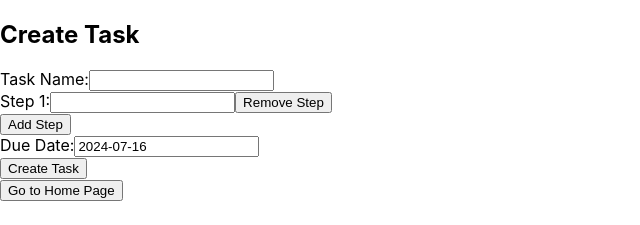
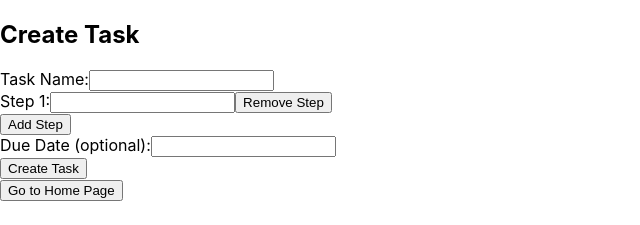
Before and after one commit to DanielWerner07/Task-Management-App, a React (Create React App) app: page /create-task in a window 1280 px wide. Shown: the top 225 px of the page, without its empty margins (0-640 px from the left). Built offline with nearby package versions, Linux system fonts and the light colour scheme.

Commit message:
Update CreateTask.js

```diff
--- a/src/CreateTask.js
+++ b/src/CreateTask.js
@@ -7,7 +7,7 @@ import 'react-datepicker/dist/react-datepicker.css';
 const CreateTask = () => {
   const [taskName, setTaskName] = useState('');
   const [steps, setSteps] = useState(['']);
-  const [dueDate, setDueDate] = useState(new Date());
+  const [dueDate, setDueDate] = useState(null);
   const [error, setError] = useState('');
   const navigate = useNavigate();
 
@@ -30,11 +30,12 @@ const CreateTask = () => {
     }
 
     try {
-      const formattedDueDate = dueDate.toISOString().split('T')[0];
+      const formattedDueDate = dueDate ? dueDate.toISOString().split('T')[0] : null;
       const response = await axios.post('http://localhost:3001/api/create-task', { taskName, steps, dueDate: formattedDueDate, userId });
       alert(response.data.message);
       setTaskName('');
       setSteps(['']);
+      setDueDate(null);
       navigate('/home');
     } catch (error) {
       setError(error.response ? error.response.data.error : 'An error occurred');
@@ -68,12 +69,12 @@ const CreateTask = () => {
         ))}
         <button type="button" onClick={addStep}>Add Step</button>
         <div>
-          <label>Due Date:</label>
+          <label>Due Date (optional):</label>
           <DatePicker
             selected={dueDate}
             onChange={(date) => setDueDate(date)}
             dateFormat="yyyy-MM-dd"
-            required
+            isClearable
           />
         </div>
         <button type="submit">Create Task</button>
```
